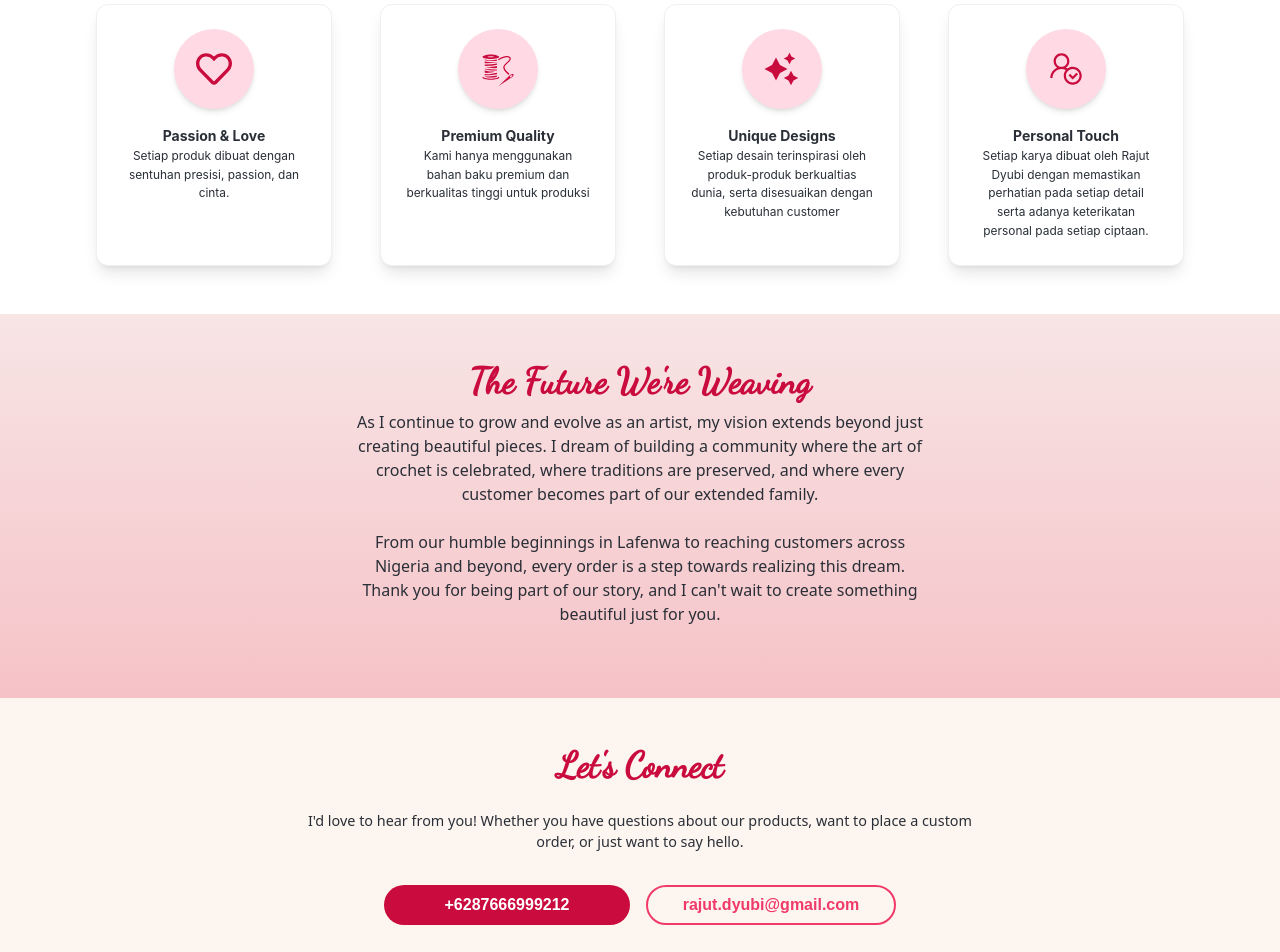
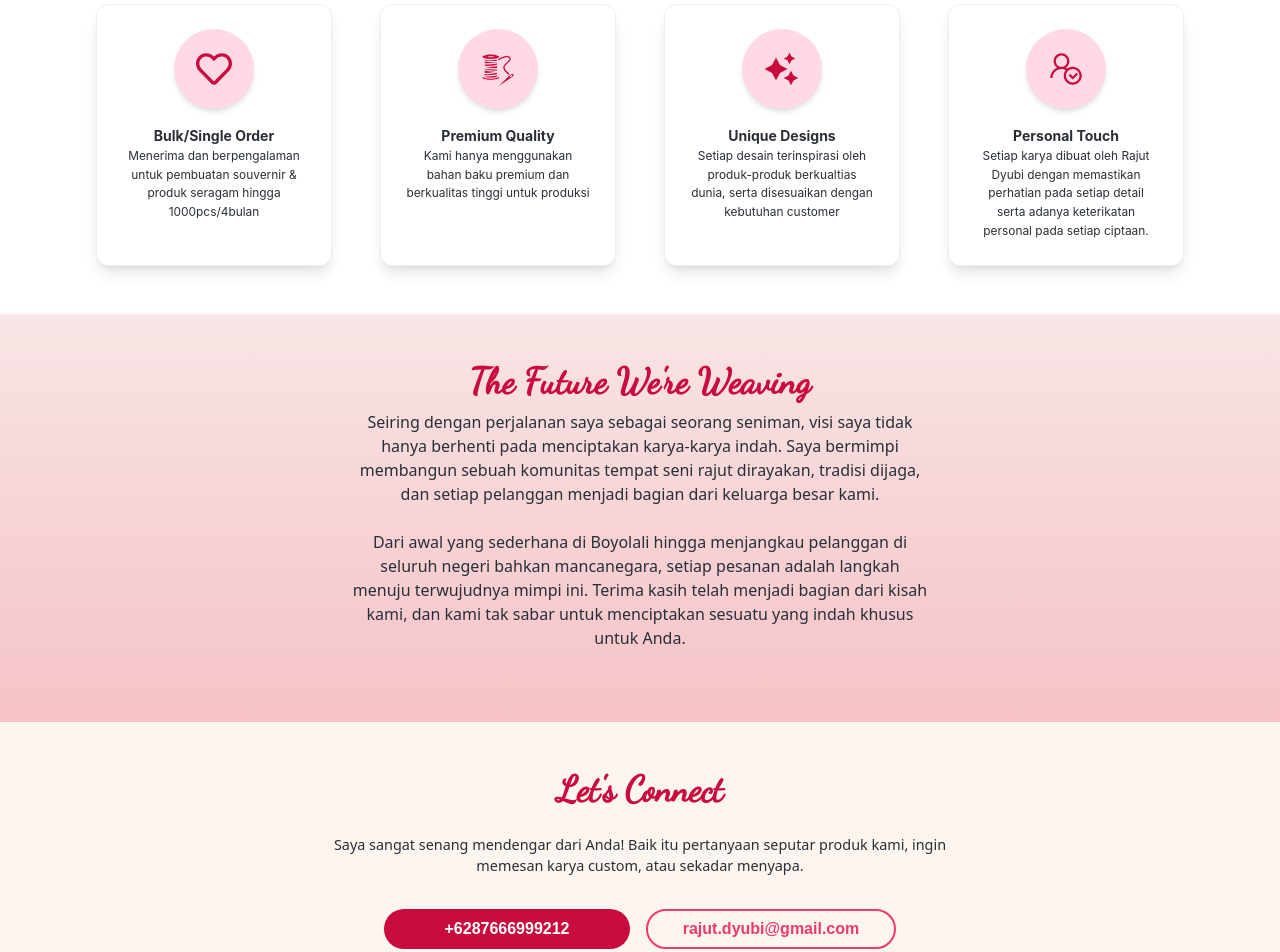
Before and after one commit to agungsaputro0/rajut-dyubi, a React (Vite) app: page /About-us in a window 1280 px wide. Shown: the part 1400-2352 px from the top of the page. Built offline with nearby package versions, Linux system fonts and the light colour scheme; no server answers; a web font is replaced by a local one.

Commit message:
wibi modification

```diff
--- a/src/components/molecules/LetsConnect.tsx
+++ b/src/components/molecules/LetsConnect.tsx
@@ -11,7 +11,7 @@ const LetsConnect: React.FC = () => {
           Let's Connect
         </h2>
         <p className="text-rajutGray max-w-2xl mx-auto mb-6 mt-6 text-[0.9em]">
-          I'd love to hear from you! Whether you have questions about our products, want to place a custom order, or just want to say hello.
+          Saya sangat senang mendengar dari Anda! Baik itu pertanyaan seputar produk kami, ingin memesan karya custom, atau sekadar menyapa.
         </p>
         <div className="mt-8 flex flex-col sm:flex-row gap-4 justify-center items-center w-full max-w-lg mx-auto">
             <Button
--- a/src/components/molecules/WhatDriveUs.tsx
+++ b/src/components/molecules/WhatDriveUs.tsx
@@ -10,8 +10,8 @@ const WhatDriveUs: React.FC = () => {
   // Data sekarang berupa ikon, angka, dan label
   const stats = [
     {   icon: <FaRegHeart />,
-        title: "Passion & Love",
-        description: "Setiap produk dibuat dengan sentuhan presisi, passion, dan cinta."
+        title: "Bulk/Single Order",
+        description: "Menerima dan berpengalaman untuk pembuatan souvernir & produk seragam hingga 1000pcs/4bulan"
     },
     {   icon: <GiSewingString />,
         title: "Premium Quality",
@@ -64,10 +64,10 @@ const WhatDriveUs: React.FC = () => {
           The Future We're Weaving
         </h2>
        <p className="text-rajutGray max-w-xl mx-auto mb-6 text-[0.85em] sm:text-base">
-         As I continue to grow and evolve as an artist, my vision extends beyond just creating beautiful pieces. I dream of building a community where the art of crochet is celebrated, where traditions are preserved, and where every customer becomes part of our extended family.
+         Seiring dengan perjalanan saya sebagai seorang seniman, visi saya tidak hanya berhenti pada menciptakan karya-karya indah. Saya bermimpi membangun sebuah komunitas tempat seni rajut dirayakan, tradisi dijaga, dan setiap pelanggan menjadi bagian dari keluarga besar kami.
        </p>
        <p className="text-rajutGray max-w-xl mx-auto mb-6 text-[0.85em] sm:text-base">
-         From our humble beginnings in Lafenwa to reaching customers across Nigeria and beyond, every order is a step towards realizing this dream. Thank you for being part of our story, and I can't wait to create something beautiful just for you.
+         Dari awal yang sederhana di Boyolali hingga menjangkau pelanggan di seluruh negeri bahkan mancanegara, setiap pesanan adalah langkah menuju terwujudnya mimpi ini. Terima kasih telah menjadi bagian dari kisah kami, dan kami tak sabar untuk menciptakan sesuatu yang indah khusus untuk Anda.
        </p>
       </div>
     </div>
```
